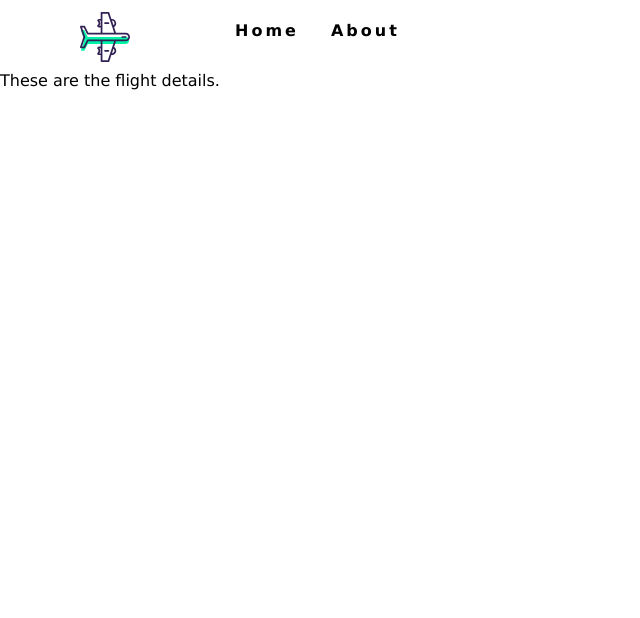
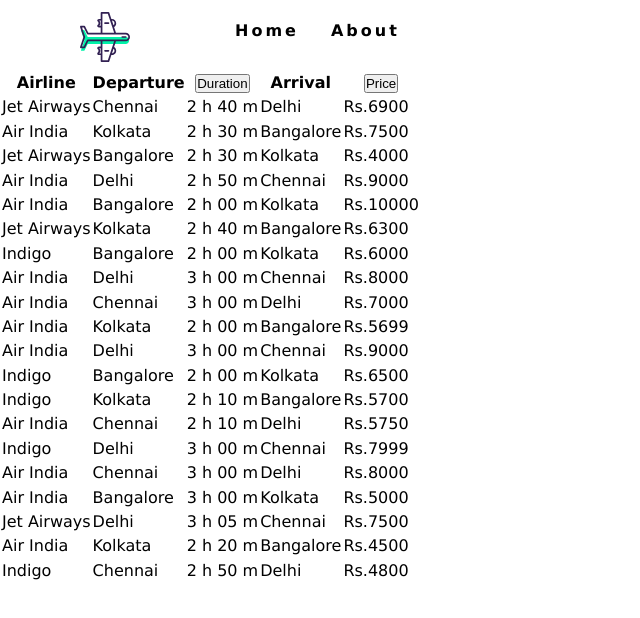
Before and after one commit to SJoshi7/Fly-High, a React (Create React App) app: page /flight-details in a window 1280 px wide. Shown: the top 618 px of the page, without its empty margins (0-640 px from the left). Built offline with nearby package versions, Linux system fonts and the light colour scheme.

Commit message:
sort feature implemented

```diff
--- /dev/null
+++ b/src/components/DetailTable.js
@@ -0,0 +1,32 @@
+import React from 'react';
+
+const DetailTable = (props) =>{
+    return(
+      <table>
+        <thead>
+          <tr>
+            <th>Airline</th>
+            <th>Departure</th>
+            <th><button onClick={()=>props.sortBy('Duration')}>Duration</button></th>
+            <th>Arrival</th>
+            <th><button onClick={()=>props.sortBy('Price')}>Price</button></th>
+          </tr>
+        </thead>
+        <tbody>
+          {
+            props.data.map(row=>(
+              <tr>
+                <td>{row.Airline}</td>
+                <td>{row.From}</td>
+                <td>{row.Duration}</td>
+                <td>{row.To}</td>
+                <td>{row.Price}</td>
+              </tr>
+            ))
+          }
+        </tbody>
+      </table>
+    )
+}
+
+export default DetailTable;
--- a/src/pages/FlightDetails.js
+++ b/src/pages/FlightDetails.js
@@ -1,9 +1,41 @@
-import React from 'react';
+import React,{Component} from 'react';
+import DetailTable from '../components/DetailTable';
+import data from "../data/flightData.json";
 
-const FlightDetails = () => {
-  return(
-    <div>These are the flight details.</div>
-  );
+class FlightDetails extends Component {
+  constructor(props){
+    super(props);
+    this.state={
+      data: data,
+      direction:{
+        Price:'asc'
+      }
+    }
+  }
+
+  sortBy=(key)=>{
+    this.setState({
+      data: data.sort( (a,b) => (
+        this.state.direction[key] === 'asc'
+          ? parseFloat(a[key].replace(/\D/g,'')) - parseFloat(b[key].replace(/\D/g,''))
+          : parseFloat(b[key].replace(/\D/g,'')) - parseFloat(a[key].replace(/\D/g,''))
+      )),
+      direction:{
+        [key]: this.state.direction[key] === 'asc'
+          ? 'desc'
+          : 'asc'
+      }
+    })
+  }
+  render(){
+    return(
+      <>
+        <DetailTable
+          data={this.state.data}
+          sortBy={this.sortBy}/>
+      </>
+    );
+  }
 }
 
 export default FlightDetails;
```
